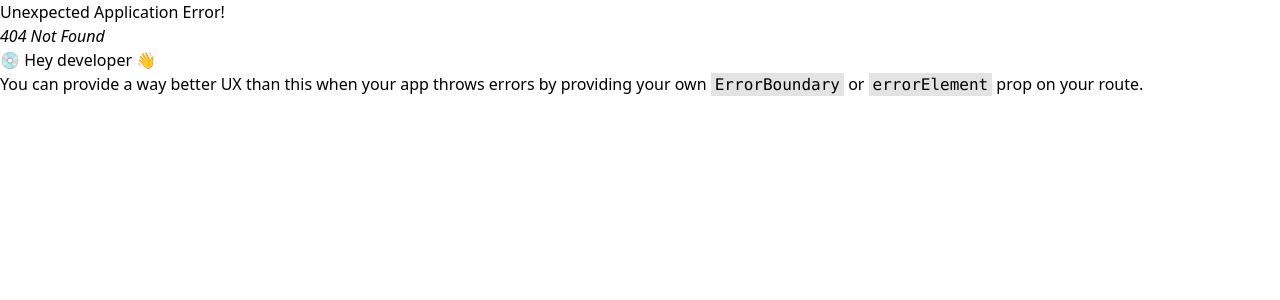
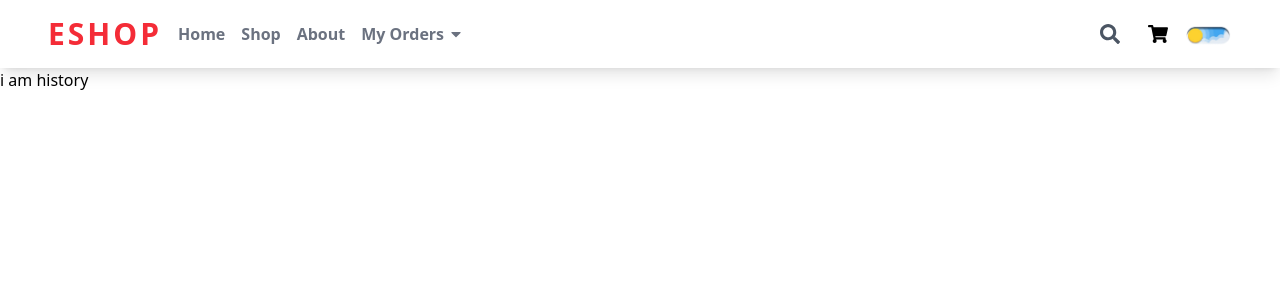
Before and after one commit to Sahilpatel25005/Ecommerce-ESHOP, a React (Vite) app: page /order_history in a window 1280 px wide. Before the commit this address had no page. Shown: the top 300 px of the page. Built offline with nearby package versions, Linux system fonts and the light colour scheme.

Commit message:
add order history

```diff
--- a/src/components/Layout/Layout.jsx
+++ b/src/components/Layout/Layout.jsx
@@ -3,9 +3,6 @@ import { Outlet } from "react-router-dom";
 import Navbar from "../Navbar/Navbar";
 import Cart from "../Cart/Cart";
 import Menu_Navlink from "../Menu/Menu_Navlink";
-
-
-
 
 function Layout() {
 
--- a/src/components/Navbar/Navbar.jsx
+++ b/src/components/Navbar/Navbar.jsx
@@ -8,6 +8,7 @@ import { useDispatch, useSelector } from "react-redux";
 import { setIsopen } from "../Slice/HandleCart";
 import { searchItem } from "../Slice/Search";
 import { TiThMenu } from "react-icons/ti";
+
 
 
 function Navbar({handleMenuOpen}) {
@@ -60,7 +61,7 @@ function Navbar({handleMenuOpen}) {
                     href="Products"
                     className="flex font-semibold text-gray-500 hover:text-black dark:hover:text-white duration-200 "
                   >
-                    Quick Links
+                    My Orders
                     <span>
                       <FaCaretDown className="mt-1 mx-1 text-gray-500 group-hover:rotate-180 duration-300 " />
                     </span>
--- /dev/null
+++ b/src/components/Order/Current_order.jsx
@@ -0,0 +1,11 @@
+import React from 'react'
+
+function Current_order() {
+  return (
+    <div>
+      <h1>hy am current</h1>
+    </div>
+  )
+}
+
+export default Current_order
--- /dev/null
+++ b/src/components/Order/Order_history.jsx
@@ -0,0 +1,11 @@
+import React from 'react'
+
+function Order_history() {
+  return (
+    <div>
+      <h1>i am history</h1>
+    </div>
+  )
+}
+
+export default Order_history
--- a/src/components/Slice/DropDownSlice.jsx
+++ b/src/components/Slice/DropDownSlice.jsx
@@ -4,18 +4,13 @@ const initialState = {
   DropdownData: [
     {
       id: 1,
-      name: "Tranding Products",
-      link: "/#",
+      name: "Order",
+      link: "/Current_order",
     },
     {
       id: 2,
-      name: "Best Selling",
-      link: "/#",
-    },
-    {
-      id: 3,
-      name: "Top Rated",
-      link: "/#",
+      name: "Order history",
+      link: "/Order_history",
     },
   ],
 };
--- a/src/main.jsx
+++ b/src/main.jsx
@@ -16,6 +16,8 @@ import Layout from "./components/Layout/Layout.jsx";
 import About from "./components/About/About.jsx";
 import ProtectedRout from "./components/Protected_route/Protected_route.jsx"
 import Order from "./components/Order_placed/Order.jsx";
+import Current_order from "./components/Order/Current_order.jsx";
+import Order_history from "./components/Order/Order_history.jsx";
 
 const routes = createBrowserRouter(
   createRoutesFromElements(
@@ -27,6 +29,9 @@ const routes = createBrowserRouter(
             path="/order"
             element={<ProtectedRout element={<Order />} />}
           />
+      <Route path="current_order" element={<Current_order />} />
+      <Route path="order_history" element={<Order_history />} />
+
     </Route>
   )
 );
```
